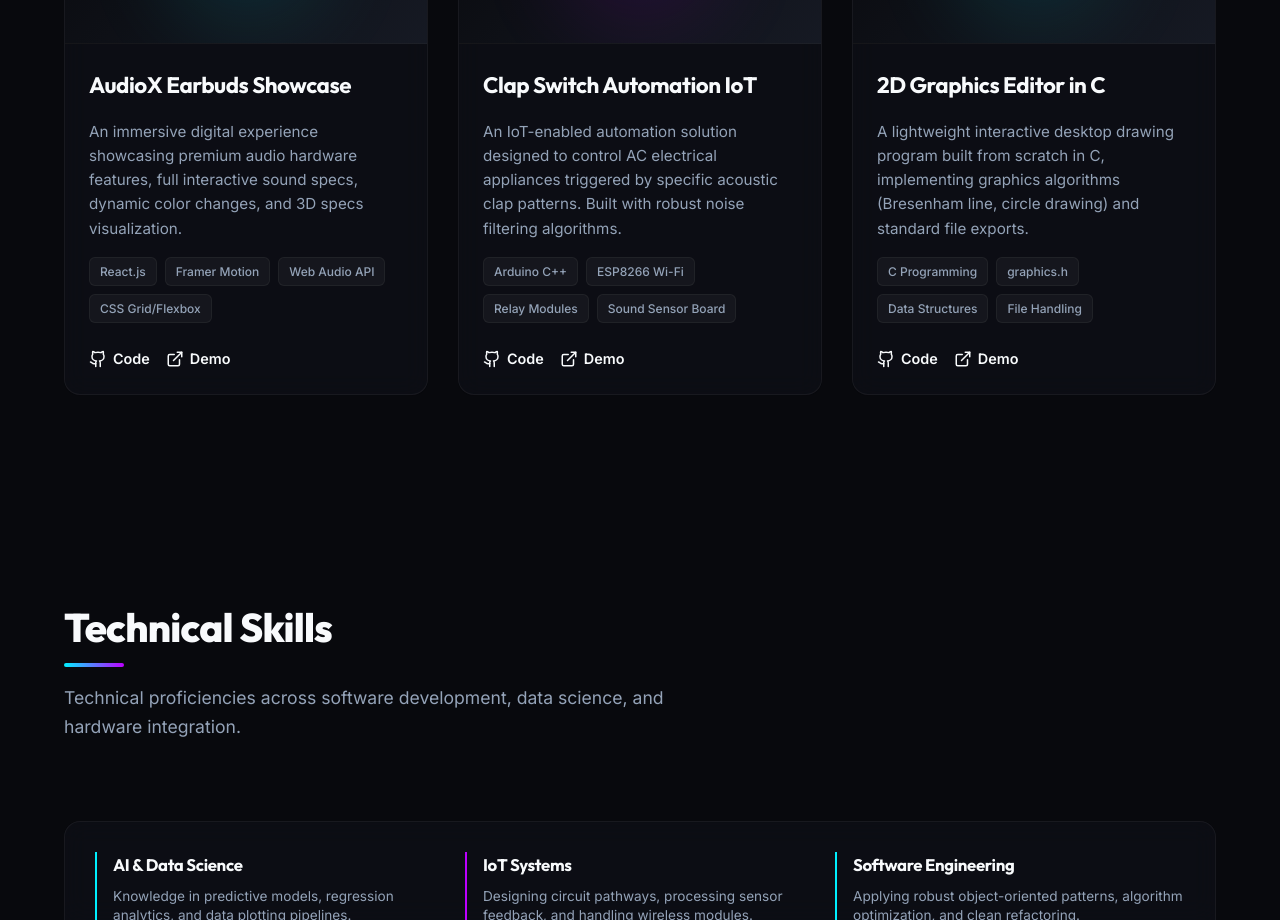
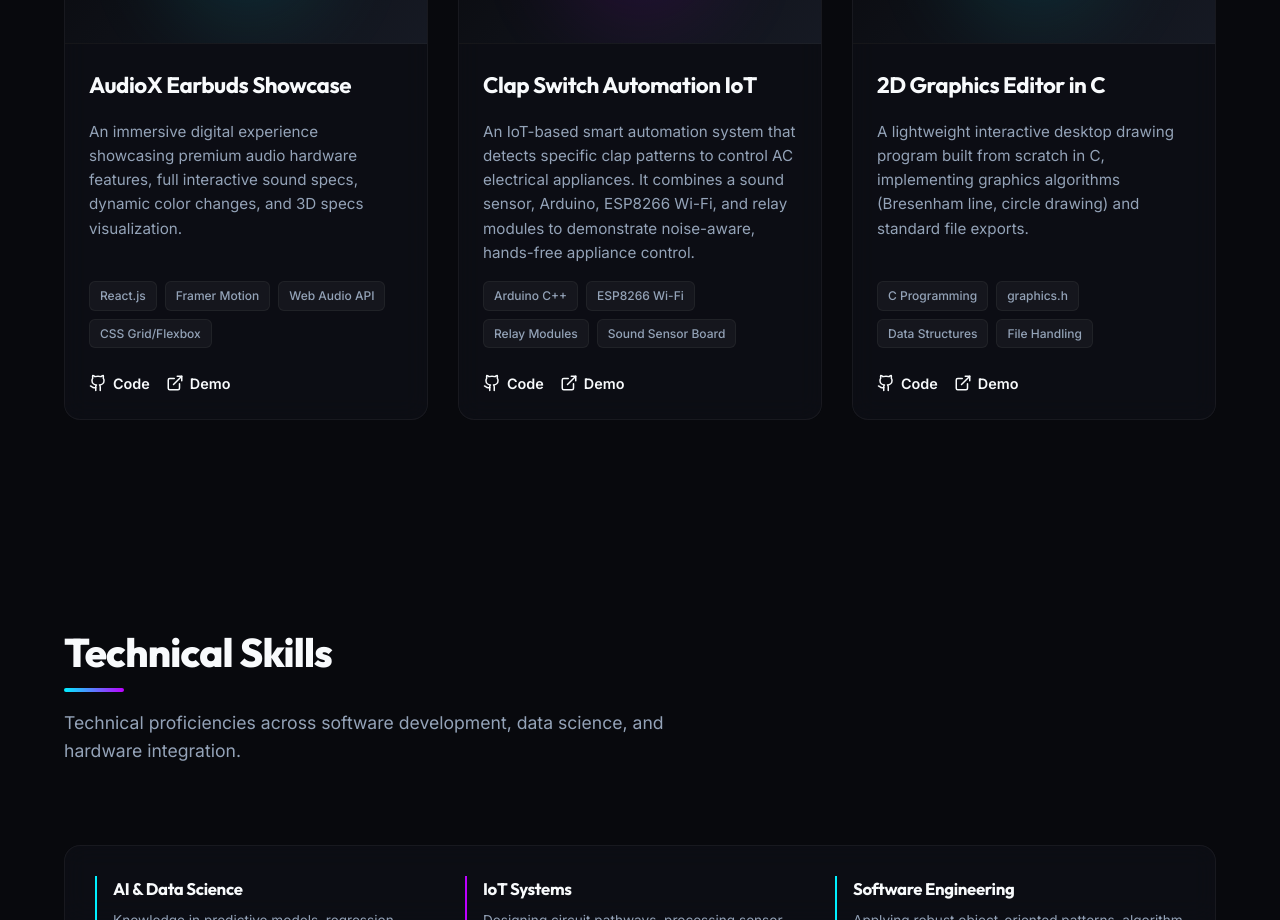
Before and after one commit to uniquesneha7453-png/My-website, a React (Vite) app: page / in a window 1280 px wide. Shown: the part 3400-4320 px from the top of the page. Built offline with nearby package versions, Linux system fonts and the light colour scheme.

Commit message:
Improve Clap Switch project description

```diff
--- a/src/components/Projects.jsx
+++ b/src/components/Projects.jsx
@@ -16,7 +16,7 @@ const projectsData = [
   },
   {
     title: 'Clap Switch Automation IoT',
-    desc: 'An IoT-enabled automation solution designed to control AC electrical appliances triggered by specific acoustic clap patterns. Built with robust noise filtering algorithms.',
+    desc: 'An IoT-based smart automation system that detects specific clap patterns to control AC electrical appliances. It combines a sound sensor, Arduino, ESP8266 Wi-Fi, and relay modules to demonstrate noise-aware, hands-free appliance control.',
     tech: ['Arduino C++', 'ESP8266 Wi-Fi', 'Relay Modules', 'Sound Sensor Board'],
     icon: Cpu,
     github: 'https://github.com/SnehaS-github/clap-switch-iot',
@@ -94,7 +94,7 @@ export default function Projects() {
                     <Github size={18} />
                     <span>Code</span>
                   </a>
-                  <a href={project.demo} className="project-link" onClick={(e) => { if(project.demo==='#') e.preventDefault(); }}>
+                  <a href={project.demo} className="project-link" onClick={(e) => { if (project.demo === '#') e.preventDefault(); }}>
                     <ExternalLink size={18} />
                     <span>Demo</span>
                   </a>
```
